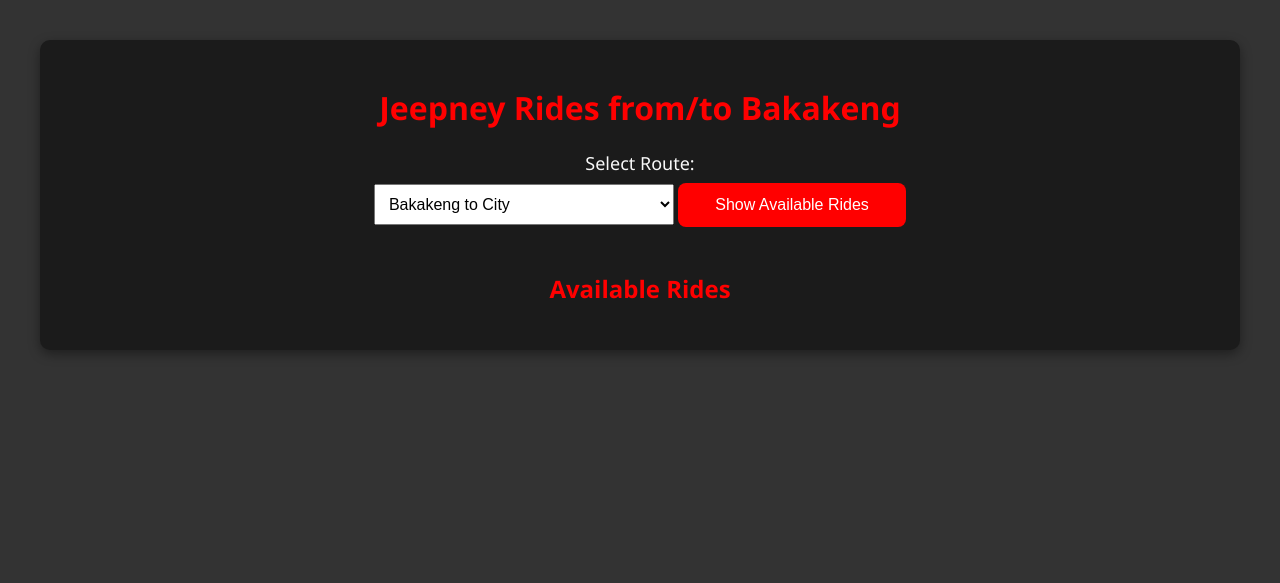
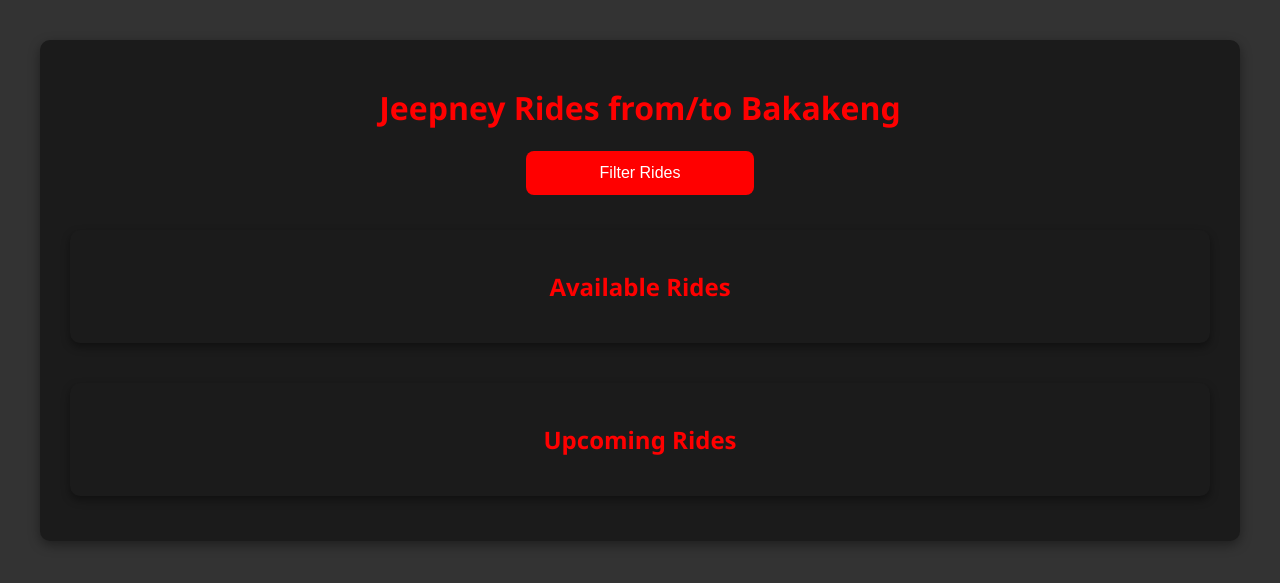
Before and after one commit to Ke-yuu/AgLugan, a PHP site: page /html/schedule.html in a window 1280 px wide. Shown: the part 85-668 px from the top of the page. Run offline with PHP 8.4, Linux system fonts and the light colour scheme; data comes from the database, SQL or seed files in the repository.

Commit message:
Added filtering modal (Time,Status,Route)

```diff
--- a/css/schedule.css
+++ b/css/schedule.css
@@ -120,6 +121,8 @@ select, .view-button {
   list-style: none;
   padding: 0;
   margin: 0;
+  overflow-y: auto;
+  max-height: 400px;
 }
 
 .ride-item {
@@ -238,6 +233,72 @@ select, .view-button {
   width: 100%;
 }
 
+.status {
+  color: gold;
+}
+
+/* Modal Styles */
+.modal {
+  display: none;
+  position: fixed;
+  z-index: 1;
+  left: 0;
+  top: 0;
+  width: 100%;
+  height: 100%;
+  overflow: auto;
+  background-color: rgba(0, 0, 0, 0.8);
+}
+
+.modal-content {
+  background-color: #1b1b1b;
+  margin: 15% auto;
+  padding: 20px;
+  border: 1px solid #888;
+  width: 35%;
+  color: #f8f8f8;
+  border-radius: 10px;
+}
+
+.close-button {
+  color: #aaaaaa;
+  float: right;
+  font-size: 28px;
+  font-weight: bold;
+}
+
+.close-button:hover,
+.close-button:focus {
+  color: #ff0000;
+  text-decoration: none;
+  cursor: pointer;
+}
+
+
+/* Ride Column Styles */
+.ride-info {
+  display: flex;
+  flex-direction: column;
+  gap: 20px;
+  justify-content: center;
+  text-align: center;
+}
+
+.ride-column {
+  flex: 1;
+  background-color: #1b1b1b;
+  padding: 20px;
+  border-radius: 10px;
+  box-shadow: 0 4px 8px rgba(0, 0, 0, 0.4);
+  overflow: hidden;
+  margin-bottom: 20px;
+}
+
+.ride-column ul {
+  max-height: 350px;
+  overflow-y: auto;
+}
+
 /* Responsive Design */
 @media (max-width: 600px) {
   label, select, .view-button {
--- a/html/register.html
+++ b/html/register.html
@@ -37,7 +37,8 @@
 
               <label for="user_type">User Type:</label>
               <select id="user_type" name="user_type" required>
-                <option value="passenger">Passenger</option>
+                <option value="passenger">Student</option>
+                <option value="passenger">Faculty/Staff</option>
                 <option value="driver">Driver</option>
               </select>
 
--- a/html/schedule.html
+++ b/html/schedule.html
@@ -22,19 +22,68 @@
     <div class="container">
       <h1>Jeepney Rides from/to Bakakeng</h1>
 
-      <div class="ride-form">
-        <label for="route">Select Route:</label>
-        <select id="route">
-          <option value="bakakeng-to-city">Bakakeng to City</option>
-          <option value="city-to-bakakeng">City to Bakakeng</option>
-        </select>
+      <!-- Button to Open the Filter Modal -->
+      <div style="text-align: center; margin-bottom: 20px;">
+        <button id="filter-button" class="view-button">Filter Rides</button>
+      </div>
 
-        <button onclick="showRides()" class="view-button">Show Available Rides</button>
+      <!-- Filter Modal -->
+      <div id="filter-modal" class="modal">
+        <div class="modal-content">
+          <span class="close-button">&times;</span>
+          <h2>Filter Rides</h2>
+          <div class="ride-form">
+            <label for="route-filter">Select Route:</label>
+            <select id="route-filter">
+              <option value="">All Routes</option>
+              <option value="SLU-to-Church">SLU to Church</option>
+              <option value="SLU-to-Town">SLU to Town</option>
+              <option value="Town-to-SLU">Town to SLU</option>
+              <option value="Town-to-Church">Town to Church</option>
+            </select>
+
+            <label for="status-filter">Select Status:</label>
+            <select id="status-filter">
+              <option value="">All Statuses</option>
+              <option value="upcoming">Upcoming</option>
+              <option value="available">Available</option>
+            </select>
+
+            <label for="time-filter">Select Time (Hourly):</label>
+            <select id="time-filter" style="margin-bottom: 20px;">
+              <option value="">All Times</option>
+              <option value="06:00">06:00 - 07:00</option>
+              <option value="07:00">07:00 - 08:00</option>
+              <option value="08:00">08:00 - 09:00</option>
+              <option value="09:00">09:00 - 10:00</option>
+              <option value="10:00">10:00 - 11:00</option>
+              <option value="10:00">11:00 - 12:00</option>
+              <option value="10:00">12:00 - 13:00</option>
+              <option value="10:00">13:00 - 14:00</option>
+              <option value="10:00">14:00 - 15:00</option>
+              <option value="10:00">15:00 - 16:00</option>
+              <option value="10:00">16:00 - 17:00</option>
+              <option value="10:00">17:00 - 18:00</option>
+              <!-- Add more time slots as needed -->
+            </select>
+
+            <div style="text-align: center; margin-top: 20px;">
+              <button onclick="filterRides(); closeModal()" class="view-button">Apply</button>
+            </div>
+          </div>
+        </div>
       </div>
 
       <div class="ride-info">
-        <h2>Available Rides</h2>
-        <ul id="rides-list" class="ride-list"></ul>
+        <div class="ride-column">
+          <h2>Available Rides</h2>
+          <ul id="available-rides-list" class="ride-list"></ul>
+        </div>
+
+        <div class="ride-column">
+          <h2>Upcoming Rides</h2>
+          <ul id="upcoming-rides-list" class="ride-list"></ul>
+        </div>
       </div>
     </div>
   </main>
--- a/php/getRides.php
+++ b/php/getRides.php
@@ -13,17 +13,32 @@ if ($conn->connect_error) {
     die("Connection failed: " . $conn->connect_error);
 }
 
-// Get the route from the request
+// Get the route, status, and time from the request
 $route = isset($_GET['route']) ? $_GET['route'] : '';
+$status = isset($_GET['status']) ? $_GET['status'] : '';
+$time = isset($_GET['time']) ? $_GET['time'] : '';
 
-// Define the SQL query based on the selected route
-if ($route === "bakakeng-to-city") {
-    $sql = "SELECT * FROM rides WHERE start_location = 'Bakakeng' AND end_location = 'Town' AND status = 'on-route'";
-} else if ($route === "city-to-bakakeng") {
-    $sql = "SELECT * FROM rides WHERE start_location = 'Town' AND end_location = 'Bakakeng' AND status = 'on-route'";
-} else {
-    echo json_encode(array("error" => "Invalid route"));
-    exit();
+// Build the SQL query based on selected route, status, and time
+$sql = "SELECT * FROM rides WHERE 1=1";
+
+if (!empty($route)) {
+    if ($route === "SLU-to-Church") {
+        $sql .= " AND start_location = 'SLU' AND end_location = 'Church'";
+    } else if ($route === "SLU-to-Town") {
+        $sql .= " AND start_location = 'SLU' AND end_location = 'Town'";
+    } else if ($route === "Town-to-SLU") {
+        $sql .= " AND start_location = 'Town' AND end_location = 'SLU'";
+    } else if ($route === "Town-to-Church") {
+        $sql .= " AND start_location = 'Town' AND end_location = 'Church'";
+    }
+}
+
+if (!empty($status)) {
+    $sql .= " AND status = '$status'";
+}
+
+if (!empty($time)) {
+    $sql .= " AND HOUR(departure_time) = HOUR('$time:00:00')";
 }
 
 // Execute the query
--- a/script/register.js
+++ b/script/register.js
@@ -12,14 +12,14 @@ document.addEventListener('DOMContentLoaded', function() {
         // Validate email format
         const validEmailDomains = ['@gmail.com', '@yahoo.com', '@hotmail.com', '@slu.edu.ph'];
         if (!validEmailDomains.some(domain => email.endsWith(domain))) {
-            alert('Invalid email address. Only gmail.com, yahoo.com, hotmail.com, and slu.edu.ph domains are allowed.');
+            alert('Invalid email address or domain address. ');
             return;
         }
 
         // Validate phone number format (starts with 9 and followed by 9 digits)
         const phoneRegex = /^9\d{9}$/;
         if (!phoneRegex.test(phone_number)) {
-            alert('Phone number must start with 9 and be followed by 9 digits.');
+            alert('Please enter a valid phone number! (e.g. 9984276714).');
             return;
         }
 
```
Also changed, not shown: other parts of css/schedule.css (+29 -45 lines), script/payment.js (+20 -0 lines), script/schedule.js (+62 -18 lines). Lines whose indentation alone changed are shown as unchanged.
